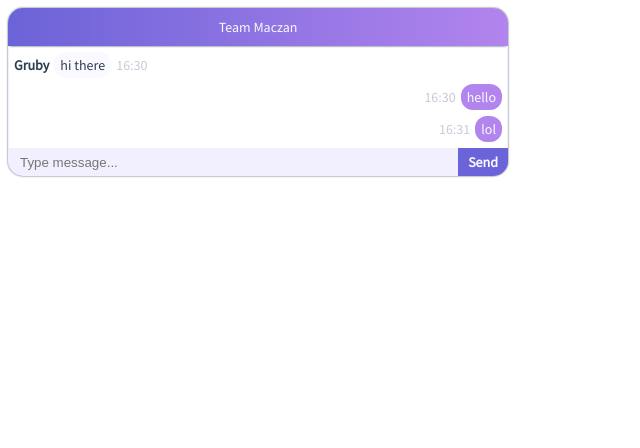
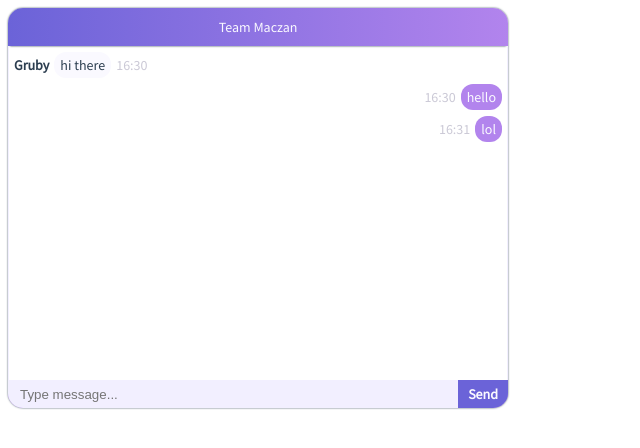
Before and after one commit to jmaczan/basic-vue-chat, a Vue app: page / in a window 1280 px wide. Shown: the top 448 px of the page, without its empty margins (0-640 px from the left). Built offline with nearby package versions, Linux system fonts and the light colour scheme.

Commit message:
Added auto scroll

```diff
--- a/src/assets/scss/partials/_input.scss
+++ b/src/assets/scss/partials/_input.scss
@@ -2,10 +2,14 @@
   &__input {
 
     &__container {
-      @include flex(row, space-between);
+      position: relative;
+      bottom: 0;
       background-color: $secondary;
 
       .input {
+        &__container {
+          @include flex(row, space-between);
+        }
         &__field {
           @include just-flex;
           flex-grow: 9999;
--- a/src/assets/scss/partials/_messages.scss
+++ b/src/assets/scss/partials/_messages.scss
@@ -2,6 +2,9 @@
   &__messages {
 
     &__container {
+      @include flex(column, flex-start);
+      flex-grow: 999;
+      overflow: auto;
       padding: 3px 0;
       border-left: 1px solid $alice-blue;
       border-right: 1px solid $alice-blue
--- a/src/assets/scss/partials/_window.scss
+++ b/src/assets/scss/partials/_window.scss
@@ -1,7 +1,9 @@
 .window {
+  @include flex(column);
+  @include box-shadow(0 0 2px $madison);
   max-width: 500px;
+  height: 400px;
   border: 0px solid transparent;
   border-radius: 15px;
   overflow: hidden;
-  @include box-shadow(0 0 2px $madison);
 }
--- a/src/components/basic-vue-chat/BasicVueChat.vue
+++ b/src/components/basic-vue-chat/BasicVueChat.vue
@@ -4,10 +4,17 @@
       <header class="window__header__container">
         {{ title }}
       </header>
-      <section class="window__messages__container">
+      <section
+        id="window__messages__container"
+        class="window__messages__container"
+        style="transition: all 0.5s;">
+        <transition-group
+          name="messages-list"
+          tag="div" >
           <div
             v-for="message in feed"
-          :key="messageKey(message)">
+            :key="messageKey(message)"
+            class="messages-list-item">
             <div
               v-if="message.id === mockData.authorId"
               class="message--own">
@@ -32,8 +39,10 @@
               </div>
             </div>
           </div>
+        </transition-group>
       </section>
       <div class="window__input__container">
+        <div class="input__container">
           <div class="input__field">
             <input
               type="text"
@@ -41,8 +50,11 @@
               aria-placeholder="Type message..."
               placeholder="Type message..."><br>
           </div>
-        <div class="input__button">
+          <div
+            class="input__button"
+            @click="add">
             Send
+          </div>
         </div>
       </div>
     </section>
@@ -57,11 +69,14 @@ export default {
       type: String,
       default: 'Team Maczan',
       required: false
+    }
   },
-    feed: {
-      type: Array,
-      default: function () {
-        return [
+  data: function () {
+    return {
+      mockData: {
+        authorId: 1
+      },
+      feed: [
         {
           id: 0,
           author: 'Gruby',
@@ -81,25 +96,36 @@ export default {
           date: '16:31'
         }
       ]
-      },
-      required: false
-    }
-  },
-  data: function () {
-    return {
-      mockData: {
-        authorId: 1
-      }
     }
   },
   methods: {
     messageKey (message) {
       return message.contents + message.date
+    },
+    add () {
+      this.feed.push({ id: 0, author: 'Gruby', contents: 'xd', date: '16:66' })
+
+      setTimeout(function () {
+        var scrollContainer = document.getElementById('window__messages__container')
+        var isScrolledToBottom = scrollContainer.scrollHeight - scrollContainer.clientHeight <= scrollContainer.scrollTop + 1
+        if (!isScrolledToBottom) { scrollContainer.scrollTop = scrollContainer.scrollHeight }
+      }, 500)
     }
   }
 }
 </script>
 
 <style lang="scss">
+.messages-list-item {
+  transition: all 0.5s;
+}
 
+.messages-list-enter, .messages-list-leave-to
+/* .messages-list-leave-active below version 2.1.8 */ {
+  opacity: 0;
+  transform: translateY(30px);
+}
+.messages-list-leave-active {
+  position: absolute;
+}
 </style>
```
Lines whose indentation alone changed are shown as unchanged.
